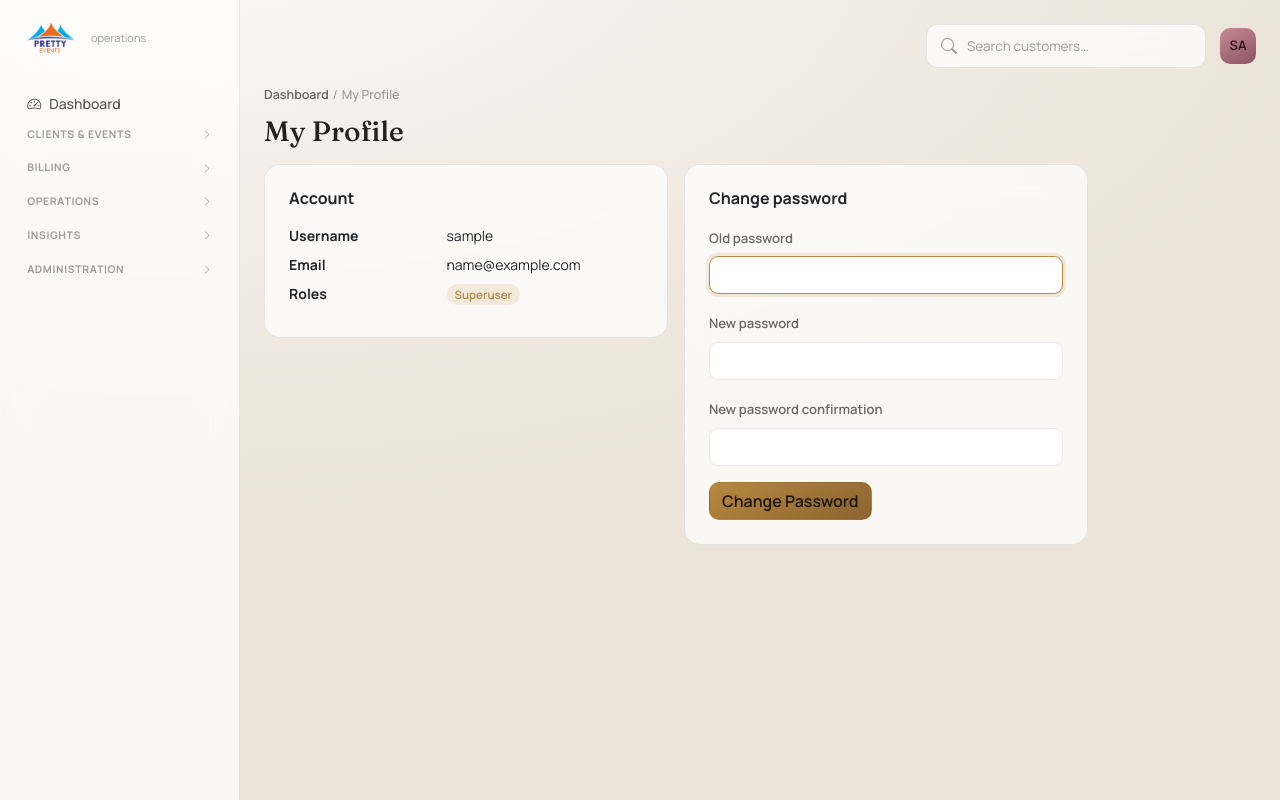
After one commit to Naggayi-Daphne-Pearl/Pretty_events_management_system, a Django app: page /profile/ in a window 1280 px wide. The commit adds this page. Run offline with Django 5.2, Linux system fonts and the light colour scheme; the visitor is signed in with stand-in values (Sample User, id 1).

Commit message:
Move logout/theme toggle into topbar avatar dropdown; add My Profile page
Decluttered the sidebar by moving account-level actions (logout, theme
toggle) out of its footer and into a dropdown on the topbar avatar,
alongside a new "My Profile" link. The sidebar is now purely navigation.

Added a minimal self-service Profile page (any logged-in user, not just
superusers) showing their username/email/roles, with a real password
change form (SelfPasswordChangeForm, requires the current password —
distinct from the admin-only StaffSetPasswordForm which doesn't).
update_session_auth_hash() keeps the user logged in after changing their
own password, verified end-to-end: changed the password, confirmed the
session stayed valid, then confirmed the new password works on a fresh
login.

Co-Authored-By: Claude Sonnet 5 <noreply@anthropic.com>

```diff
--- a/config/urls.py
+++ b/config/urls.py
@@ -2,13 +2,14 @@ from django.contrib import admin
 from django.contrib.auth import views as auth_views
 from django.urls import include, path
 
-from core.views import activity_log, dashboard, role_delete, role_form, role_list, user_set_password
+from core.views import activity_log, dashboard, profile, role_delete, role_form, role_list, user_set_password
 
 urlpatterns = [
     path('admin/', admin.site.urls),
     path('', dashboard, name='dashboard'),
     path('login/', auth_views.LoginView.as_view(template_name='registration/login.html'), name='login'),
     path('logout/', auth_views.LogoutView.as_view(), name='logout'),
+    path('profile/', profile, name='profile'),
     path('roles/', role_list, name='role_list'),
     path('roles/new/', role_form, name='role_create'),
     path('roles/<int:pk>/edit/', role_form, name='role_update'),
--- a/core/forms.py
+++ b/core/forms.py
@@ -1,6 +1,6 @@
 from django import forms
 from django.contrib.auth import get_user_model
-from django.contrib.auth.forms import AdminPasswordChangeForm, UserCreationForm
+from django.contrib.auth.forms import AdminPasswordChangeForm, PasswordChangeForm, UserCreationForm
 from django.contrib.auth.models import Group
 
 User = get_user_model()
@@ -76,3 +76,9 @@ class StaffAccountUpdateForm(BootstrapFieldsMixin, forms.ModelForm):
 class StaffSetPasswordForm(BootstrapFieldsMixin, AdminPasswordChangeForm):
     """Lets a superuser set a new password for a staff account directly —
     no old password required, no email-based reset flow needed for this MVP."""
+
+
+class SelfPasswordChangeForm(BootstrapFieldsMixin, PasswordChangeForm):
+    """Self-service password change — unlike StaffSetPasswordForm, this requires
+    the user's own current password (it's for changing your own, not resetting
+    someone else's)."""
--- a/core/views.py
+++ b/core/views.py
@@ -2,8 +2,9 @@ from datetime import timedelta
 from functools import wraps
 
 from django.contrib import messages
-from django.contrib.auth import get_user_model
+from django.contrib.auth import get_user_model, update_session_auth_hash
 from django.contrib.auth.decorators import login_required
+from django.contrib.auth.forms import PasswordChangeForm
 from django.contrib.auth.models import Group, Permission
 from django.core.exceptions import PermissionDenied
 from django.db.models import Count
@@ -15,7 +16,7 @@ from events.models import Event
 from inventory.models import EquipmentItem
 
 from .activity import log_activity
-from .forms import StaffSetPasswordForm
+from .forms import SelfPasswordChangeForm, StaffSetPasswordForm
 from .models import ActivityLog
 from .permissions import grouped_permissions, scope_events_to_assignments
 
@@ -165,3 +166,19 @@ def user_set_password(request, pk):
 def activity_log(request):
     entries = ActivityLog.objects.select_related('actor').all()[:200]
     return render(request, 'core/activity_log.html', {'entries': entries})
+
+
+# ---------- My Profile (any logged-in user) ----------
+
+@login_required
+def profile(request):
+    if request.method == 'POST':
+        form = SelfPasswordChangeForm(request.user, request.POST)
+        if form.is_valid():
+            user = form.save()
+            update_session_auth_hash(request, user)  # keep them logged in after changing their own password
+            messages.success(request, 'Password changed.')
+            return redirect('profile')
+    else:
+        form = SelfPasswordChangeForm(request.user)
+    return render(request, 'core/profile.html', {'form': form})
--- a/templates/base.html
+++ b/templates/base.html
@@ -167,11 +167,23 @@
         }
         .topbar-search input::placeholder { color: var(--text-3); }
         .avatar {
-            width: 36px; height: 36px; border-radius: 50%;
+            width: 36px; height: 36px; border-radius: 50%; border: none;
             background: linear-gradient(150deg, var(--blush), #8a5560);
             display: flex; align-items: center; justify-content: center;
             font-size: 13px; font-weight: 600; color: #2a1418; flex-shrink: 0;
         }
+
+        .dropdown-menu {
+            background: var(--panel-strong); border: 1px solid var(--border); border-radius: 12px;
+            padding: 6px; min-width: 220px;
+        }
+        .dropdown-header { color: var(--text-2); padding: 8px 10px 4px; }
+        .dropdown-divider { border-color: var(--border); margin: 6px 0; }
+        .dropdown-item {
+            color: var(--text-1); border-radius: 8px; font-size: 13.5px; padding: 8px 10px;
+        }
+        .dropdown-item:hover, .dropdown-item:focus { background: var(--gold-soft); color: var(--text-1); }
+        .dropdown-item-text { padding: 4px 10px; }
 
         .card {
             background: var(--panel); border: 1px solid var(--border); border-radius: 16px;
@@ -324,15 +336,6 @@
         </div>
         {% endif %}
         </div>
-        <div class="theme-toggle mb-2">
-            <button type="button" id="pe-theme-light" onclick="peSetTheme('light')">Light</button>
-            <button type="button" id="pe-theme-dark" onclick="peSetTheme('dark')">Dark</button>
-        </div>
-        <hr>
-        <form action="{% url 'logout' %}" method="post">
-            {% csrf_token %}
-            <button class="btn btn-sm btn-outline-secondary w-100" type="submit"><i class="bi bi-box-arrow-right me-1"></i>Log out ({{ user.username }})</button>
-        </form>
     </nav>
     <main class="flex-grow-1 p-3 p-md-4">
         <div class="topbar">
@@ -342,7 +345,34 @@
                 <input type="text" name="q" placeholder="Search customers…">
             </form>
             {% endif %}
-            <div class="avatar" title="{{ user.get_full_name|default:user.username }}">{{ user.username|slice:":2"|upper }}</div>
+            <div class="dropdown">
+                <button type="button" class="avatar btn p-0" data-bs-toggle="dropdown" aria-expanded="false" title="{{ user.get_full_name|default:user.username }}">
+                    {{ user.username|slice:":2"|upper }}
+                </button>
+                <ul class="dropdown-menu dropdown-menu-end">
+                    <li class="dropdown-header">
+                        <div class="fw-semibold" style="color: var(--text-1);">{{ user.username }}</div>
+                        {% if user.email %}<div class="small">{{ user.email }}</div>{% endif %}
+                    </li>
+                    <li><hr class="dropdown-divider"></li>
+                    <li><a class="dropdown-item" href="{% url 'profile' %}"><i class="bi bi-person me-2"></i>My Profile</a></li>
+                    <li>
+                        <div class="dropdown-item-text">
+                            <div class="theme-toggle">
+                                <button type="button" id="pe-theme-light" onclick="peSetTheme('light')">Light</button>
+                                <button type="button" id="pe-theme-dark" onclick="peSetTheme('dark')">Dark</button>
+                            </div>
+                        </div>
+                    </li>
+                    <li><hr class="dropdown-divider"></li>
+                    <li class="px-2">
+                        <form action="{% url 'logout' %}" method="post">
+                            {% csrf_token %}
+                            <button class="btn btn-sm btn-outline-secondary w-100" type="submit"><i class="bi bi-box-arrow-right me-1"></i>Log out</button>
+                        </form>
+                    </li>
+                </ul>
+            </div>
         </div>
         {% block breadcrumbs %}{% endblock %}
         {% if messages %}
--- /dev/null
+++ b/templates/core/profile.html
@@ -0,0 +1,42 @@
+{% extends "base.html" %}
+{% block title %}My Profile{% endblock %}
+{% block breadcrumbs %}
+<nav class="breadcrumb-trail"><a href="{% url 'dashboard' %}">Dashboard</a><span class="sep">/</span><span class="current">My Profile</span></nav>
+{% endblock %}
+{% block content %}
+<h3 class="mb-3">My Profile</h3>
+
+<div class="row g-3">
+    <div class="col-lg-5">
+        <div class="card p-4">
+            <h6 class="mb-3">Account</h6>
+            <dl class="row mb-0 small">
+                <dt class="col-5">Username</dt><dd class="col-7">{{ user.username }}</dd>
+                <dt class="col-5">Email</dt><dd class="col-7">{{ user.email|default:"—" }}</dd>
+                <dt class="col-5">Roles</dt>
+                <dd class="col-7">
+                    {% if user.is_superuser %}<span class="badge bg-secondary badge-status me-1">Superuser</span>{% endif %}
+                    {% for g in user.groups.all %}<span class="badge bg-secondary badge-status me-1">{{ g.name }}</span>{% empty %}{% if not user.is_superuser %}<span class="text-muted">—</span>{% endif %}{% endfor %}
+                </dd>
+            </dl>
+        </div>
+    </div>
+    <div class="col-lg-5">
+        <div class="card p-4">
+            <h6 class="mb-3">Change password</h6>
+            <form method="post">
+                {% csrf_token %}
+                {% if form.non_field_errors %}<div class="alert alert-danger">{{ form.non_field_errors }}</div>{% endif %}
+                {% for field in form %}
+                    <div class="mb-3">
+                        <label class="form-label">{{ field.label }}</label>
+                        {{ field }}
+                        {% if field.errors %}<div class="text-danger small">{{ field.errors }}</div>{% endif %}
+                    </div>
+                {% endfor %}
+                <button type="submit" class="btn btn-primary">Change Password</button>
+            </form>
+        </div>
+    </div>
+</div>
+{% endblock %}
```
